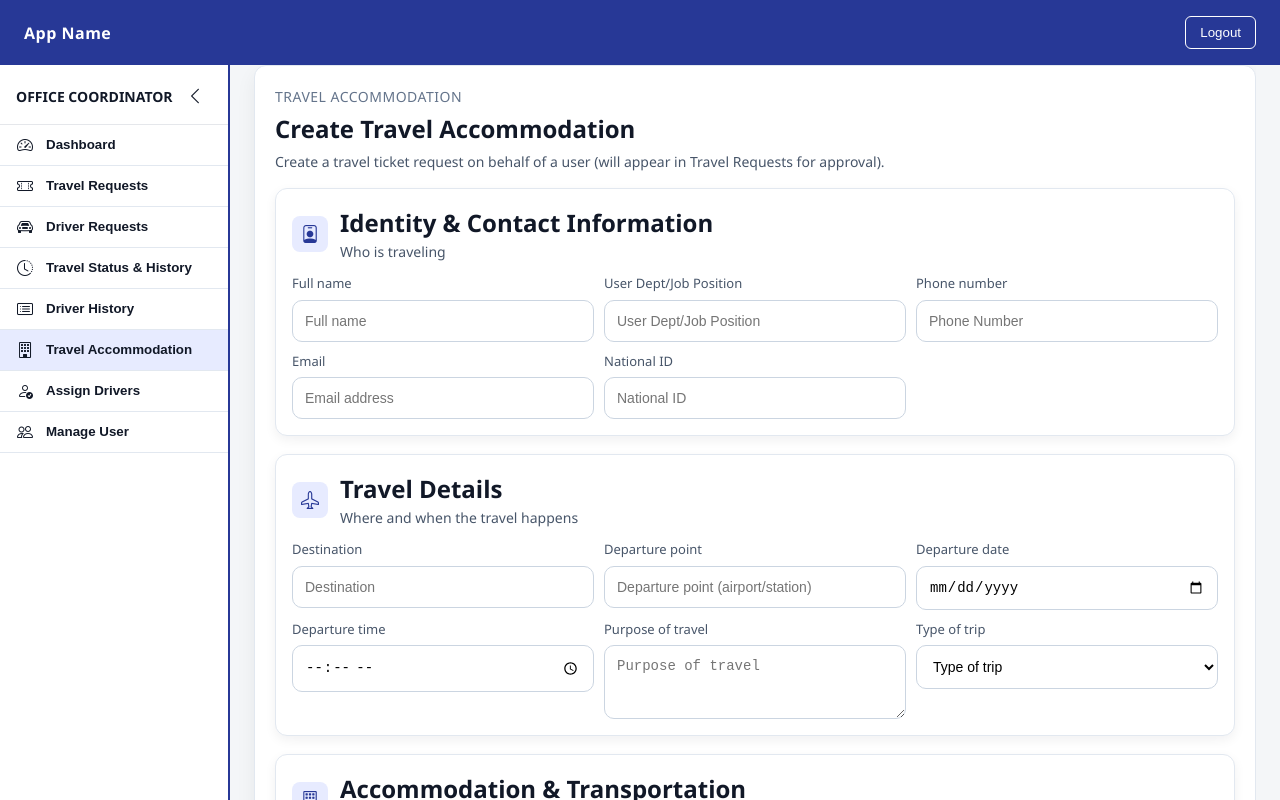
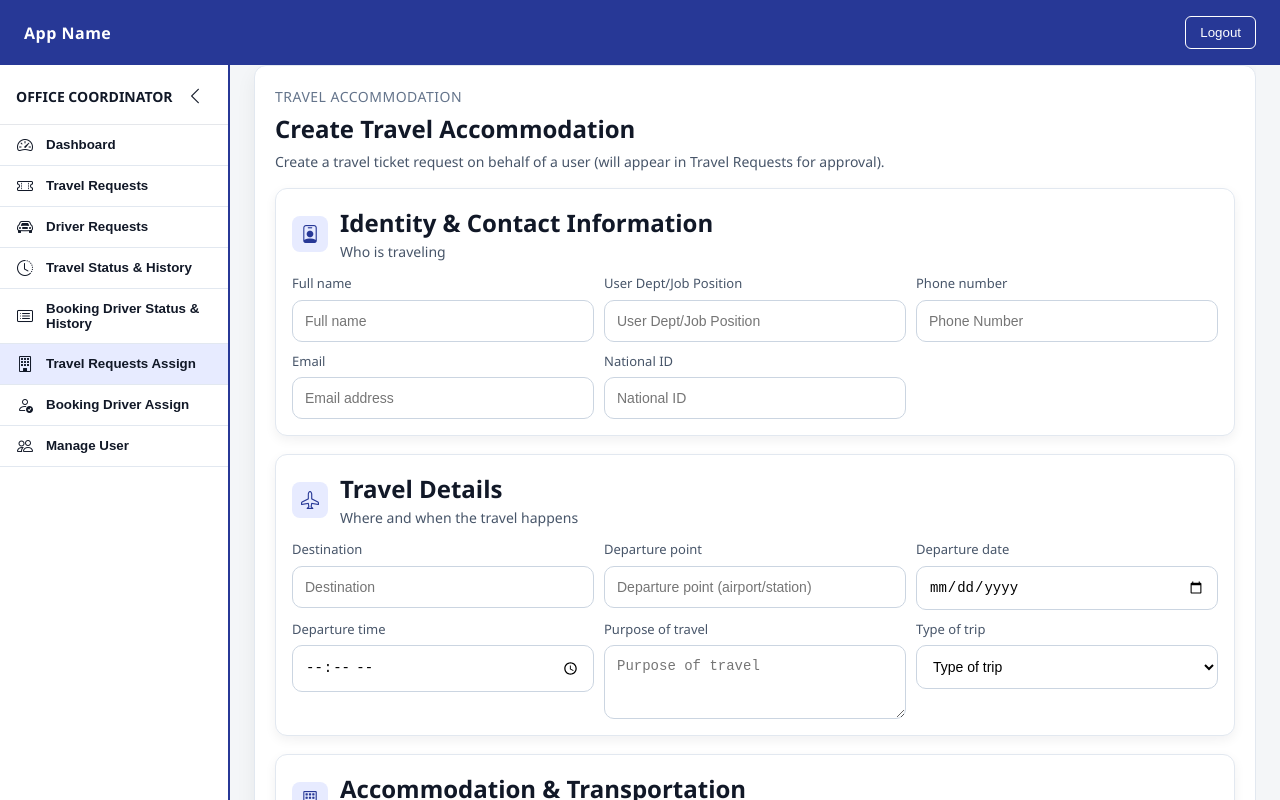
Before and after one commit to verdiezairawan/booking-driver-ticket-request, a React app in the folder frontend/: page /office/travel-accommodation in a window 1280 px wide. Shown: the top 800 px of the page. Built offline with nearby package versions, Linux system fonts and the light colour scheme; no server answers; sample sign-in values are in the browser's storage; the HTML template or start-up script is replaced by a standard one.

Commit message:
modify menu side navbar

```diff
--- a/frontend/src/pages/OfficeAssignDrivers.jsx
+++ b/frontend/src/pages/OfficeAssignDrivers.jsx
@@ -8,9 +8,9 @@ const menuItems = [
   { label: 'Travel Requests', icon: 'bi-ticket-perforated' },
   { label: 'Driver Requests', icon: 'bi-car-front' },
   { label: 'Travel Status & History', icon: 'bi-clock-history' },
-  { label: 'Driver History', icon: 'bi-card-list' },
-  { label: 'Travel Accommodation', icon: 'bi-building' },
-  { label: 'Assign Drivers', icon: 'bi-person-check' },
+  { label: 'Booking Driver Status & History', icon: 'bi-card-list' },
+  { label: 'Travel Requests Assign', icon: 'bi-building' },
+  { label: 'Booking Driver Assign', icon: 'bi-person-check' },
   { label: 'Manage User', icon: 'bi-people' },
 ]
 
@@ -88,9 +88,9 @@ function OfficeAssignDrivers() {
     if (item === 'Travel Requests') navigate('/office/ticket-requests')
     if (item === 'Driver Requests') navigate('/office/driver-requests')
     if (item === 'Travel Status & History') navigate('/office/ticket-history')
-    if (item === 'Driver History') navigate('/office/driver-history')
-    if (item === 'Travel Accommodation') navigate('/office/travel-accommodation')
-    if (item === 'Assign Drivers') navigate('/office/assign-drivers')
+    if (item === 'Booking Driver Status & History') navigate('/office/driver-history')
+    if (item === 'Travel Requests Assign') navigate('/office/travel-accommodation')
+    if (item === 'Booking Driver Assign') navigate('/office/assign-drivers')
     if (item === 'Manage User') navigate('/office/manage-user')
   }
 
@@ -195,7 +195,7 @@ function OfficeAssignDrivers() {
               <button
                 key={item.label}
                 type="button"
-                className={`sidebar-item ${item.label === 'Assign Drivers' ? 'active' : ''}`}
+                className={`sidebar-item ${item.label === 'Booking Driver Assign' ? 'active' : ''}`}
                 onClick={() => handleNavigate(item.label)}
                 aria-label={item.label}
                 title={item.label}
--- a/frontend/src/pages/OfficeDriverHistory.jsx
+++ b/frontend/src/pages/OfficeDriverHistory.jsx
@@ -8,9 +8,9 @@ const menuItems = [
   { label: 'Travel Requests', icon: 'bi-ticket-perforated' },
   { label: 'Driver Requests', icon: 'bi-car-front' },
   { label: 'Travel Status & History', icon: 'bi-clock-history' },
-  { label: 'Driver History', icon: 'bi-card-list' },
-  { label: 'Travel Accommodation', icon: 'bi-building' },
-  { label: 'Assign Drivers', icon: 'bi-person-check' },
+  { label: 'Booking Driver Status & History', icon: 'bi-card-list' },
+  { label: 'Travel Requests Assign', icon: 'bi-building' },
+  { label: 'Booking Driver Assign', icon: 'bi-person-check' },
   { label: 'Manage User', icon: 'bi-people' },
 ]
 
@@ -280,9 +280,9 @@ function OfficeDriverHistory() {
     if (item === 'Travel Requests') navigate('/office/ticket-requests')
     if (item === 'Driver Requests') navigate('/office/driver-requests')
     if (item === 'Travel Status & History') navigate('/office/ticket-history')
-    if (item === 'Driver History') navigate('/office/driver-history')
-    if (item === 'Travel Accommodation') navigate('/office/travel-accommodation')
-    if (item === 'Assign Drivers') navigate('/office/assign-drivers')
+    if (item === 'Booking Driver Status & History') navigate('/office/driver-history')
+    if (item === 'Travel Requests Assign') navigate('/office/travel-accommodation')
+    if (item === 'Booking Driver Assign') navigate('/office/assign-drivers')
     if (item === 'Manage User') navigate('/office/manage-user')
   }
 
@@ -554,7 +554,7 @@ function OfficeDriverHistory() {
               <button
                 key={item.label}
                 type="button"
-                className={`sidebar-item ${item.label === 'Driver History' ? 'active' : ''}`}
+                className={`sidebar-item ${item.label === 'Booking Driver Status & History' ? 'active' : ''}`}
                 onClick={() => handleNavigate(item.label)}
                 aria-label={item.label}
                 title={item.label}
--- a/frontend/src/pages/OfficeDriverRequests.jsx
+++ b/frontend/src/pages/OfficeDriverRequests.jsx
@@ -8,9 +8,9 @@ const menuItems = [
   { label: 'Travel Requests', icon: 'bi-ticket-perforated' },
   { label: 'Driver Requests', icon: 'bi-car-front' },
   { label: 'Travel Status & History', icon: 'bi-clock-history' },
-  { label: 'Driver History', icon: 'bi-card-list' },
-  { label: 'Travel Accommodation', icon: 'bi-building' },
-  { label: 'Assign Drivers', icon: 'bi-person-check' },
+  { label: 'Booking Driver Status & History', icon: 'bi-card-list' },
+  { label: 'Travel Requests Assign', icon: 'bi-building' },
+  { label: 'Booking Driver Assign', icon: 'bi-person-check' },
   { label: 'Manage User', icon: 'bi-people' },
 ]
 
@@ -271,9 +271,9 @@ function OfficeDriverRequests() {
     if (item === 'Travel Requests') navigate('/office/ticket-requests')
     if (item === 'Driver Requests') navigate('/office/driver-requests')
     if (item === 'Travel Status & History') navigate('/office/ticket-history')
-    if (item === 'Driver History') navigate('/office/driver-history')
-    if (item === 'Travel Accommodation') navigate('/office/travel-accommodation')
-    if (item === 'Assign Drivers') navigate('/office/assign-drivers')
+    if (item === 'Booking Driver Status & History') navigate('/office/driver-history')
+    if (item === 'Travel Requests Assign') navigate('/office/travel-accommodation')
+    if (item === 'Booking Driver Assign') navigate('/office/assign-drivers')
     if (item === 'Manage User') navigate('/office/manage-user')
   }
 
--- a/frontend/src/pages/OfficeHome.jsx
+++ b/frontend/src/pages/OfficeHome.jsx
@@ -8,9 +8,9 @@ const menuItems = [
   { label: 'Travel Requests', icon: 'bi-ticket-perforated' },
   { label: 'Driver Requests', icon: 'bi-car-front' },
   { label: 'Travel Status & History', icon: 'bi-clock-history' },
-  { label: 'Driver History', icon: 'bi-card-list' },
-  { label: 'Travel Accommodation', icon: 'bi-building' },
-  { label: 'Assign Drivers', icon: 'bi-person-check' },
+  { label: 'Booking Driver Status & History', icon: 'bi-card-list' },
+  { label: 'Travel Requests Assign', icon: 'bi-building' },
+  { label: 'Booking Driver Assign', icon: 'bi-person-check' },
   { label: 'Manage User', icon: 'bi-people' },
 ]
 
@@ -78,9 +78,9 @@ function OfficeHome() {
     if (item === 'Travel Requests') navigate('/office/ticket-requests')
     if (item === 'Driver Requests') navigate('/office/driver-requests')
     if (item === 'Travel Status & History') navigate('/office/ticket-history')
-    if (item === 'Driver History') navigate('/office/driver-history')
-    if (item === 'Travel Accommodation') navigate('/office/travel-accommodation')
-    if (item === 'Assign Drivers') navigate('/office/assign-drivers')
+    if (item === 'Booking Driver Status & History') navigate('/office/driver-history')
+    if (item === 'Travel Requests Assign') navigate('/office/travel-accommodation')
+    if (item === 'Booking Driver Assign') navigate('/office/assign-drivers')
     if (item === 'Manage User') navigate('/office/manage-user')
   }
 
--- a/frontend/src/pages/OfficeManageUser.jsx
+++ b/frontend/src/pages/OfficeManageUser.jsx
@@ -8,9 +8,9 @@ const menuItems = [
   { label: 'Travel Requests', icon: 'bi-ticket-perforated' },
   { label: 'Driver Requests', icon: 'bi-car-front' },
   { label: 'Travel Status & History', icon: 'bi-clock-history' },
-  { label: 'Driver History', icon: 'bi-card-list' },
-  { label: 'Travel Accommodation', icon: 'bi-building' },
-  { label: 'Assign Drivers', icon: 'bi-person-check' },
+  { label: 'Booking Driver Status & History', icon: 'bi-card-list' },
+  { label: 'Travel Requests Assign', icon: 'bi-building' },
+  { label: 'Booking Driver Assign', icon: 'bi-person-check' },
   { label: 'Manage User', icon: 'bi-people' },
 ]
 
@@ -69,9 +69,9 @@ function OfficeManageUser() {
     if (item === 'Travel Requests') navigate('/office/ticket-requests')
     if (item === 'Driver Requests') navigate('/office/driver-requests')
     if (item === 'Travel Status & History') navigate('/office/ticket-history')
-    if (item === 'Driver History') navigate('/office/driver-history')
-    if (item === 'Travel Accommodation') navigate('/office/travel-accommodation')
-    if (item === 'Assign Drivers') navigate('/office/assign-drivers')
+    if (item === 'Booking Driver Status & History') navigate('/office/driver-history')
+    if (item === 'Travel Requests Assign') navigate('/office/travel-accommodation')
+    if (item === 'Booking Driver Assign') navigate('/office/assign-drivers')
     if (item === 'Manage User') navigate('/office/manage-user')
   }
 
--- a/frontend/src/pages/OfficeTicketHistory.jsx
+++ b/frontend/src/pages/OfficeTicketHistory.jsx
@@ -8,9 +8,9 @@ const menuItems = [
   { label: 'Travel Requests', icon: 'bi-ticket-perforated' },
   { label: 'Driver Requests', icon: 'bi-car-front' },
   { label: 'Travel Status & History', icon: 'bi-clock-history' },
-  { label: 'Driver History', icon: 'bi-card-list' },
-  { label: 'Travel Accommodation', icon: 'bi-building' },
-  { label: 'Assign Drivers', icon: 'bi-person-check' },
+  { label: 'Booking Driver Status & History', icon: 'bi-card-list' },
+  { label: 'Travel Requests Assign', icon: 'bi-building' },
+  { label: 'Booking Driver Assign', icon: 'bi-person-check' },
   { label: 'Manage User', icon: 'bi-people' },
 ]
 
@@ -363,9 +363,9 @@ function OfficeTicketHistory() {
     if (item === 'Travel Requests') navigate('/office/ticket-requests')
     if (item === 'Driver Requests') navigate('/office/driver-requests')
     if (item === 'Travel Status & History') navigate('/office/ticket-history')
-    if (item === 'Driver History') navigate('/office/driver-history')
-    if (item === 'Travel Accommodation') navigate('/office/travel-accommodation')
-    if (item === 'Assign Drivers') navigate('/office/assign-drivers')
+    if (item === 'Booking Driver Status & History') navigate('/office/driver-history')
+    if (item === 'Travel Requests Assign') navigate('/office/travel-accommodation')
+    if (item === 'Booking Driver Assign') navigate('/office/assign-drivers')
     if (item === 'Manage User') navigate('/office/manage-user')
   }
 
--- a/frontend/src/pages/OfficeTicketRequests.jsx
+++ b/frontend/src/pages/OfficeTicketRequests.jsx
@@ -8,9 +8,9 @@ const menuItems = [
   { label: 'Travel Requests', icon: 'bi-ticket-perforated' },
   { label: 'Driver Requests', icon: 'bi-car-front' },
   { label: 'Travel Status & History', icon: 'bi-clock-history' },
-  { label: 'Driver History', icon: 'bi-card-list' },
-  { label: 'Travel Accommodation', icon: 'bi-building' },
-  { label: 'Assign Drivers', icon: 'bi-person-check' },
+  { label: 'Booking Driver Status & History', icon: 'bi-card-list' },
+  { label: 'Travel Requests Assign', icon: 'bi-building' },
+  { label: 'Booking Driver Assign', icon: 'bi-person-check' },
   { label: 'Manage User', icon: 'bi-people' },
 ]
 
@@ -131,9 +131,9 @@ function OfficeTicketRequests() {
     if (item === 'Travel Requests') navigate('/office/ticket-requests')
     if (item === 'Driver Requests') navigate('/office/driver-requests')
     if (item === 'Travel Status & History') navigate('/office/ticket-history')
-    if (item === 'Driver History') navigate('/office/driver-history')
-    if (item === 'Travel Accommodation') navigate('/office/travel-accommodation')
-    if (item === 'Assign Drivers') navigate('/office/assign-drivers')
+    if (item === 'Booking Driver Status & History') navigate('/office/driver-history')
+    if (item === 'Travel Requests Assign') navigate('/office/travel-accommodation')
+    if (item === 'Booking Driver Assign') navigate('/office/assign-drivers')
     if (item === 'Manage User') navigate('/office/manage-user')
   }
 
--- a/frontend/src/pages/OfficeTravelAccommodation.jsx
+++ b/frontend/src/pages/OfficeTravelAccommodation.jsx
@@ -8,9 +8,9 @@ const menuItems = [
   { label: 'Travel Requests', icon: 'bi-ticket-perforated' },
   { label: 'Driver Requests', icon: 'bi-car-front' },
   { label: 'Travel Status & History', icon: 'bi-clock-history' },
-  { label: 'Driver History', icon: 'bi-card-list' },
-  { label: 'Travel Accommodation', icon: 'bi-building' },
-  { label: 'Assign Drivers', icon: 'bi-person-check' },
+  { label: 'Booking Driver Status & History', icon: 'bi-card-list' },
+  { label: 'Travel Requests Assign', icon: 'bi-building' },
+  { label: 'Booking Driver Assign', icon: 'bi-person-check' },
   { label: 'Manage User', icon: 'bi-people' },
 ]
 
@@ -49,9 +49,9 @@ function OfficeTravelAccommodation() {
     if (item === 'Travel Requests') navigate('/office/ticket-requests')
     if (item === 'Driver Requests') navigate('/office/driver-requests')
     if (item === 'Travel Status & History') navigate('/office/ticket-history')
-    if (item === 'Driver History') navigate('/office/driver-history')
-    if (item === 'Travel Accommodation') navigate('/office/travel-accommodation')
-    if (item === 'Assign Drivers') navigate('/office/assign-drivers')
+    if (item === 'Booking Driver Status & History') navigate('/office/driver-history')
+    if (item === 'Travel Requests Assign') navigate('/office/travel-accommodation')
+    if (item === 'Booking Driver Assign') navigate('/office/assign-drivers')
     if (item === 'Manage User') navigate('/office/manage-user')
   }
 
@@ -138,7 +138,7 @@ function OfficeTravelAccommodation() {
               <button
                 key={item.label}
                 type="button"
-                className={`sidebar-item ${item.label === 'Travel Accommodation' ? 'active' : ''}`}
+                className={`sidebar-item ${item.label === 'Travel Requests Assign' ? 'active' : ''}`}
                 onClick={() => handleNavigate(item.label)}
                 aria-label={item.label}
                 title={item.label}
```
Also changed, not shown: frontend/src/pages/AdminHome.jsx (+6 -6 lines).
